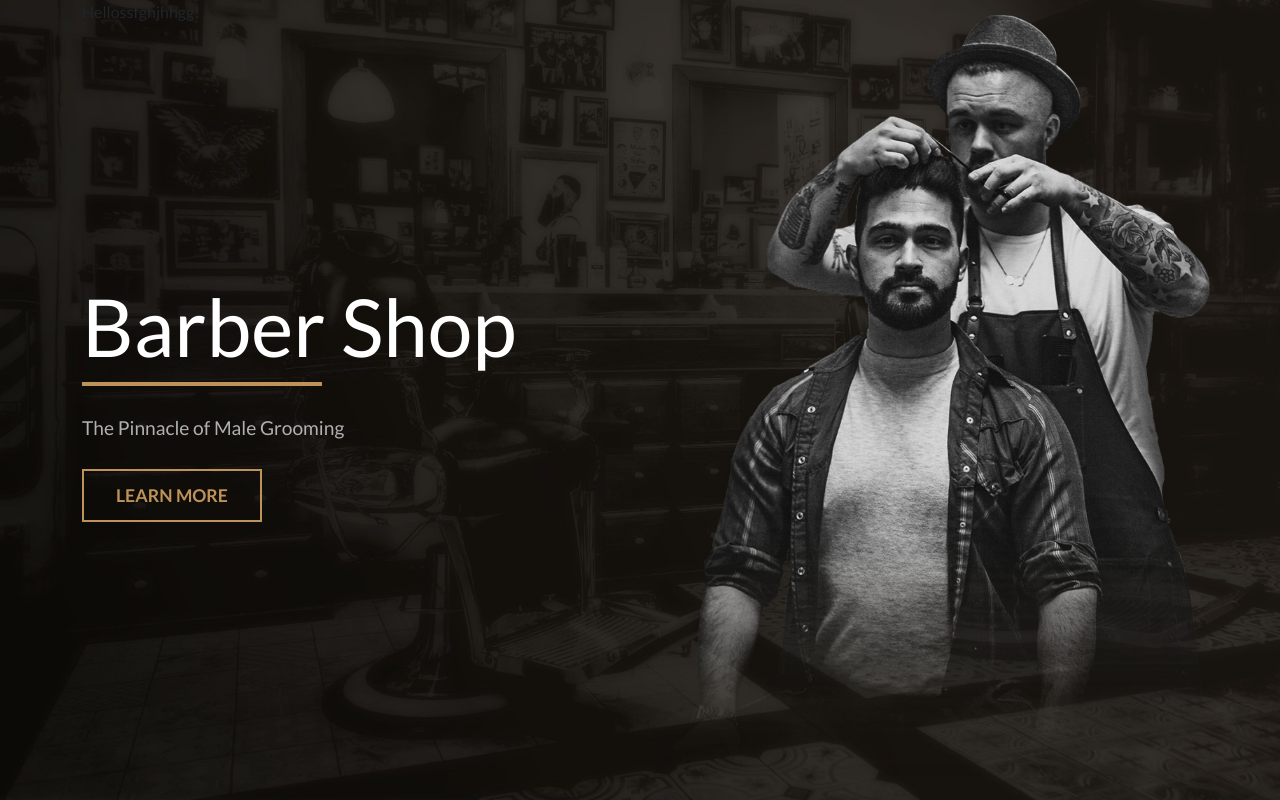
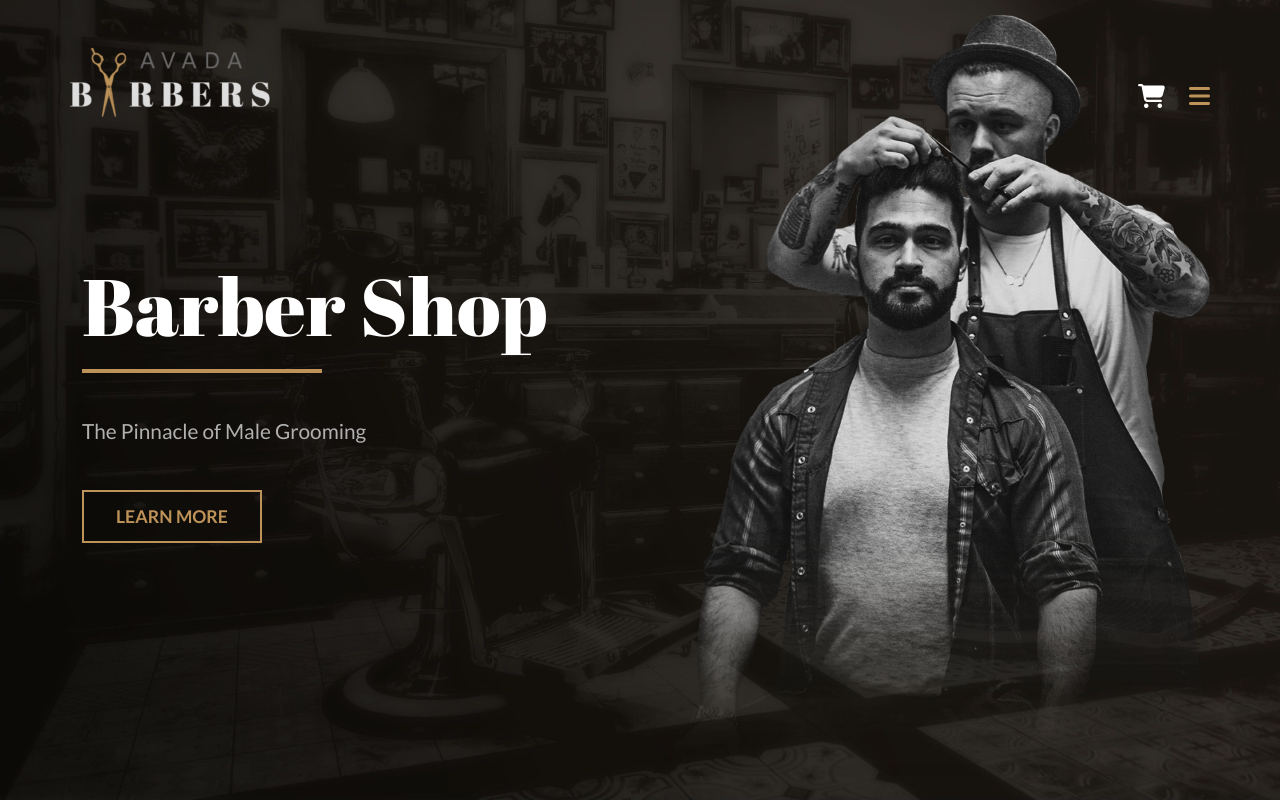
Before and after one commit to Riccardo-Potalivo/proj-html-vuejs, a Vue app: page / in a window 1280 px wide. Built offline with nearby package versions, Linux system fonts and the light colour scheme; the HTML template or start-up script is replaced by a standard one.

Commit message:
milestone-1-header-done

```diff
--- a/src/App.vue
+++ b/src/App.vue
@@ -2,6 +2,7 @@
   <div>
 
     <header>
+
       <HeaderComponent/>
     </header>
 
--- a/src/assets/styles/main.scss
+++ b/src/assets/styles/main.scss
@@ -11,6 +11,10 @@ $fa-font-path: '../webfonts';
 
 // font Lato
 @import url('https://fonts.googleapis.com/css2?family=Lato:ital,wght@0,100;0,300;0,400;0,700;0,900;1,100;1,300;1,400;1,700;1,900&display=swap');
+@font-face {
+  font-family: abrilfatface;
+  src: url(/public/font/AbrilFatface-Regular.ttf);
+}
 
 *
 {
@@ -18,6 +22,10 @@ $fa-font-path: '../webfonts';
   padding: 0;
   box-sizing: border-box;
   font-family: 'Lato', sans-serif;
+}
+
+ul {
+  list-style: none;
 }
 
 .btn_primary {
--- a/src/components/HeaderComponent.vue
+++ b/src/components/HeaderComponent.vue
@@ -1,7 +1,21 @@
 <template>
     <section>
         <nav class="container fixed-top ">
-            Hellossfghjhhgg!
+            <div>
+                <a href="#">
+                    <img src="../assets/image/avadabarbers-logo-x2-300x104.png" width="200px" alt="logo">
+                </a>
+
+                <ul>
+                    <li id="cart_item">
+                        <i class="fa-solid fa-cart-shopping"></i>
+                    </li>
+                    <li id="menu_item">
+                        <i class="fa-solid fa-bars"></i>
+                    </li>
+                </ul>
+
+            </div>
         </nav>
         <div class="container d-flex flex-column justify-content-center align-items-md-baseline align-items-center  " id="main_header">
             <h1>Barber Shop</h1>
@@ -21,8 +35,53 @@
 <style lang="scss" scoped>
 @use '../assets/styles/partials/variables' as *;
 
+* {
+    // border: solid 1px white;
+}
+
 // navigation bar
+nav {
+    padding: 3rem 0;
 
+    >div {
+        height: 6rem;
+        display: flex;
+        justify-content: space-between;
+    }
+
+    ul {
+        display: flex;
+        margin: 0;
+    }
+
+    li {
+        display: flex;
+        align-items: center;
+        padding-left: 1.5rem;
+        cursor: pointer;
+    }
+
+    i {
+        font-size: 1.5rem;
+    }
+
+    #cart_item {
+        color: $White;
+        transition: 0.5s;
+
+        &:hover {
+            color: $PrimaryColor;
+        }
+
+    }
+
+    #menu_item {
+        color: $PrimaryColor;
+
+    }
+
+
+}
 
 // main content
 
@@ -45,6 +104,7 @@ section {
 }
 
 h1 {
+    font-family: abrilfatface;
     font-size: 5rem;
     color: $White;
 }
@@ -52,12 +112,13 @@ h1 {
 .divider {
     width: 15rem;
     border-bottom: solid 4px $PrimaryColor;
+    margin-top: 0.5rem;
 }
 
 p {
-    font-size: 1.2rem;
+    font-size: 1.3rem;
     color: $DarkGrey;
-    margin: 2rem 0;
+    margin: 3rem 0;
     line-height: 1;
 
 }
```
Also changed, not shown: public/font/AbrilFatface-Regular.ttf (added).
